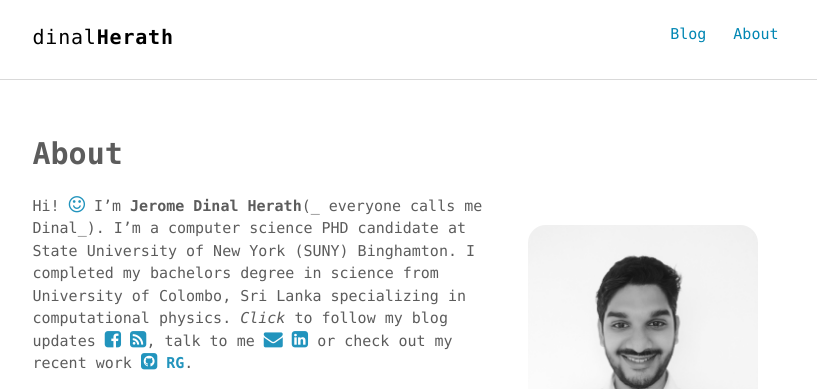
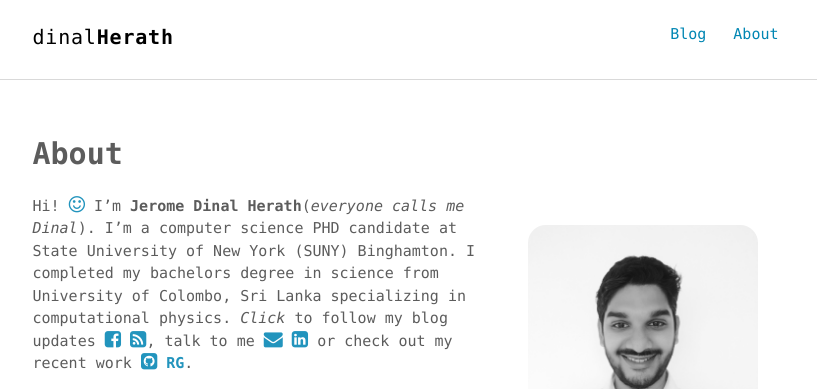
Before and after one commit to dherath/dherath.github.io, a Jekyll site: the page built from about.md, in a window 1280 px wide. Shown: the top 389 px of the page, without its empty margins (230-1047 px from the left). Built offline with Jekyll 4.4.1, drawn with Linux system fonts in a browser that asks for light colours.

Commit message:
changed about section a bit

```diff
--- a/about.md
+++ b/about.md
@@ -8,7 +8,7 @@ permalink: /about/
   <!--<div class="post-image-1" align="right">-->
   	<img src="/assets/img/image.jpg" style="width:290px;padding:30px;border-radius:48px;" align="right">
   <!-- </div> -->
-Hi! <i class="fa fa-smile-o" aria-hidden="true" style="font-size:19px;color:#2294bd"></i> I'm **Jerome Dinal Herath**(_ everyone calls me Dinal_). I'm a computer science PHD candidate at State University of New York (SUNY) Binghamton. I completed my bachelors degree in science from University of Colombo, Sri Lanka specializing in computational physics. _Click_ to follow my blog updates
+Hi! <i class="fa fa-smile-o" aria-hidden="true" style="font-size:19px;color:#2294bd"></i> I'm **Jerome Dinal Herath**(_everyone calls me Dinal_). I'm a computer science PHD candidate at State University of New York (SUNY) Binghamton. I completed my bachelors degree in science from University of Colombo, Sri Lanka specializing in computational physics. _Click_ to follow my blog updates
 <a href="https://www.facebook.com/dinalHerath" target="_blank"><i class="fa fa-facebook-square" style="font-size:19px;color:#2294bd"></i></a>
 <a href="{{ "/feed.xml" | prepend: site.baseurl }}" target="_blank"><i class="fa fa-rss-square" style="font-size:19px;color:#2294bd"></i></a>,
 talk to me
```
Also changed, not shown: 2 other files.
